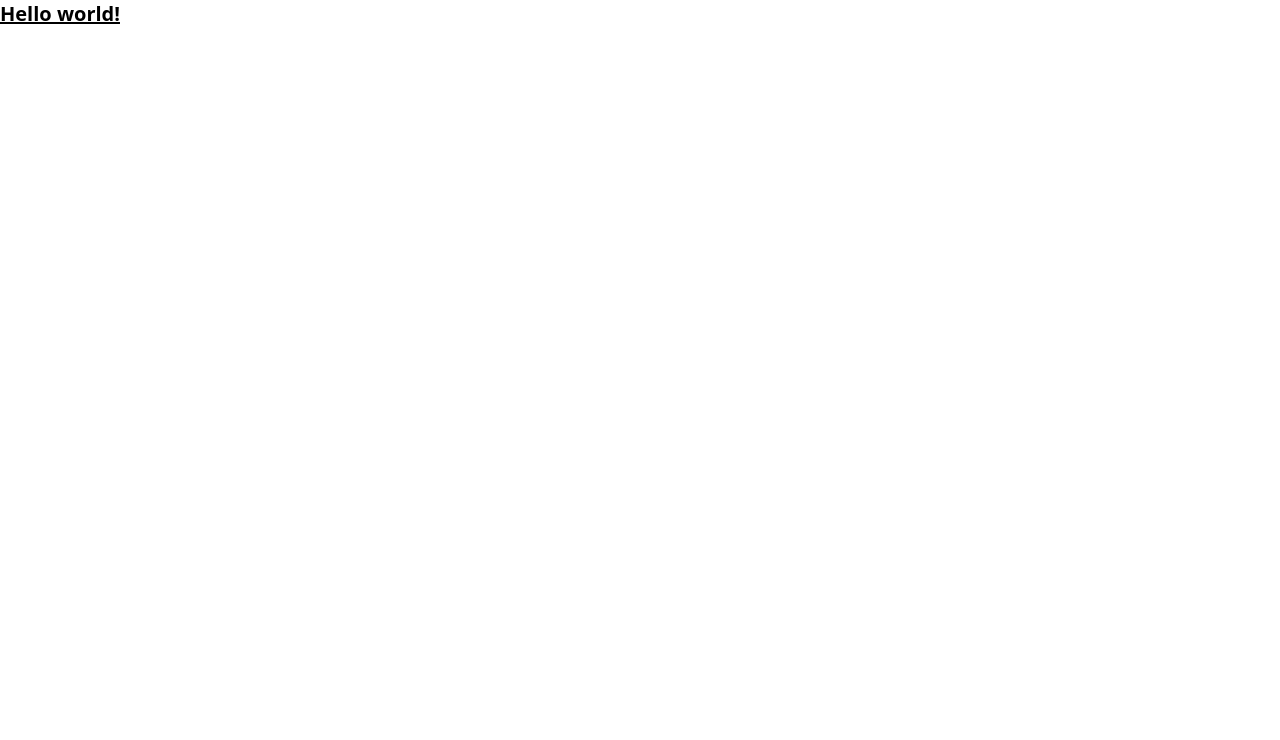
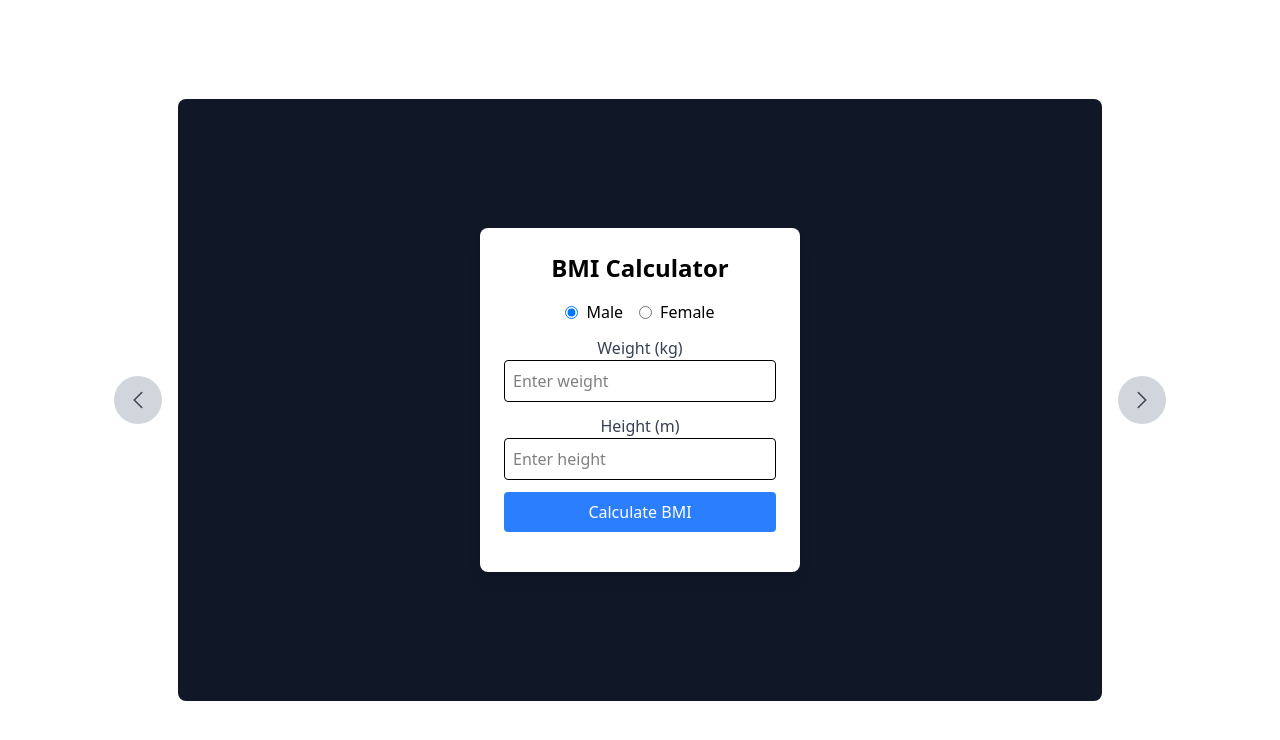
Before and after one commit to kinjalshah21/dev-cohort-projects, a website: page Showcase/index.html in a window 1280 px wide. Drawn offline with nearby package versions, Linux system fonts and the light colour scheme; files that its build step writes are made by us from their sources.

Commit message:
BMI Calculator html layout set up.

```diff
--- a/Showcase/index.html
+++ b/Showcase/index.html
@@ -5,12 +5,69 @@
     <meta charset="UTF-8">
     <meta name="viewport" content="width=device-width, initial-scale=1.0">
     <link href="./src/output.css" rel="stylesheet">
+    <script src="./src/index.js"></script>
 </head>
 
-<body>
-    <h1 class="text-xl font-bold underline">
-        Hello world!
-    </h1>
+<body class="h-screen w-screen flex items-center justify-center overflow-hidden">
+    <div class="main h-full w-full flex items-center justify-center gap-4 p-6 bg-white shadow-lg rounded-lg">
+        <!-- Button to navigate to previous slide -->
+        <button class="p-3 bg-gray-300 text-gray-700 rounded-full hover:bg-gray-500 hover:text-gray-300 transition duration-400">
+            <svg xmlns="http://www.w3.org/2000/svg" fill="none" viewBox="0 0 24 24" stroke-width="1.5"
+                stroke="currentColor" class="size-6">
+                <path stroke-linecap="round" stroke-linejoin="round" d="M15.75 19.5 8.25 12l7.5-7.5" />
+            </svg>
+        </button>
+
+        <!-- Section for BMI Calculator -->
+        <div class="w-3/4 h-4/5 bg-gray-900 flex items-center justify-center rounded-lg">
+            <div class="bg-white p-6 rounded-lg shadow-lg w-80 text-center">
+                <h2 class="text-2xl font-bold mb-4">BMI Calculator</h2>
+
+                <!--Select the Gender -->
+                <div class="flex justify-center gap-4 mb-3">
+                    <label class="flex items-center space-x-2">
+                        <input type="radio" name="gender" value="male" class="form-radio" checked>
+                        <span>Male</span>
+                    </label>
+                    <label class="flex items-center space-x-2">
+                        <input type="radio" name="gender" value="female" class="form-radio">
+                        <span>Female</span>
+                    </label>
+                </div>
+
+                <!-- Weight Input -->
+                <label class="block text-gray-700 font-medium">Weight (kg)</label>
+                <input type="number" id="weight" class="w-full p-2 border rounded mb-3 focus:ring focus:ring-blue-200"
+                    placeholder="Enter weight" min="0" oninput="validateInput(this)">
+
+                <!-- Height Input -->
+                <label class="block text-gray-700 font-medium">Height (m)</label>
+                <input type="number" step="0.01" id="height" class="w-full p-2 border rounded mb-3 focus:ring focus:ring-blue-200"
+                    placeholder="Enter height" min="0" oninput="validateInput(this)">
+
+                <!-- Error Message -->
+                <p id="error-message" class="text-red-500 text-sm mt-1 hidden"></p>
+
+                <button onclick="calculateBMI()"
+                    class="w-full bg-blue-500 text-white py-2 rounded hover:bg-blue-600 transition duration-300">
+                    Calculate BMI
+                </button>
+
+                <!-- Show Result -->
+                <p id="result" class="mt-4 text-lg font-semibold"></p>
+            </div>
+        </div>
+        <!-- Section for Number Calculator -->
+        <!-- Section for Review Collector -->
+
+        <!-- Button to navigate to next slide -->
+        <button class="p-3 bg-gray-300 text-gray-700 rounded-full hover:bg-gray-500 hover:text-gray-300 transition duration-400">
+            <svg xmlns="http://www.w3.org/2000/svg" fill="none" viewBox="0 0 24 24" stroke-width="1.5"
+                stroke="currentColor" class="size-6">
+                <path stroke-linecap="round" stroke-linejoin="round" d="m8.25 4.5 7.5 7.5-7.5 7.5" />
+            </svg>
+        </button>
+
+    </div>
 </body>
-
 </html>
```
Also changed, not shown: Showcase/src/index.js (added), 1 other file.
